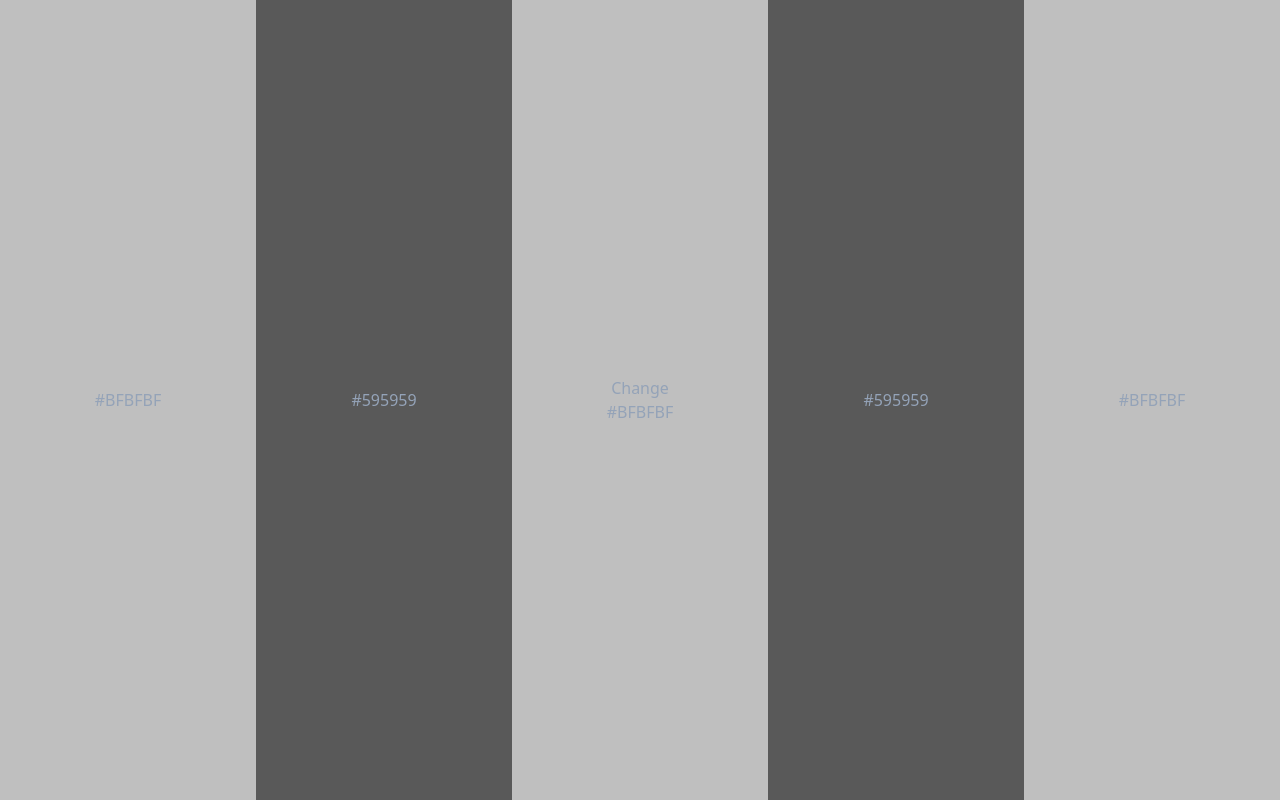
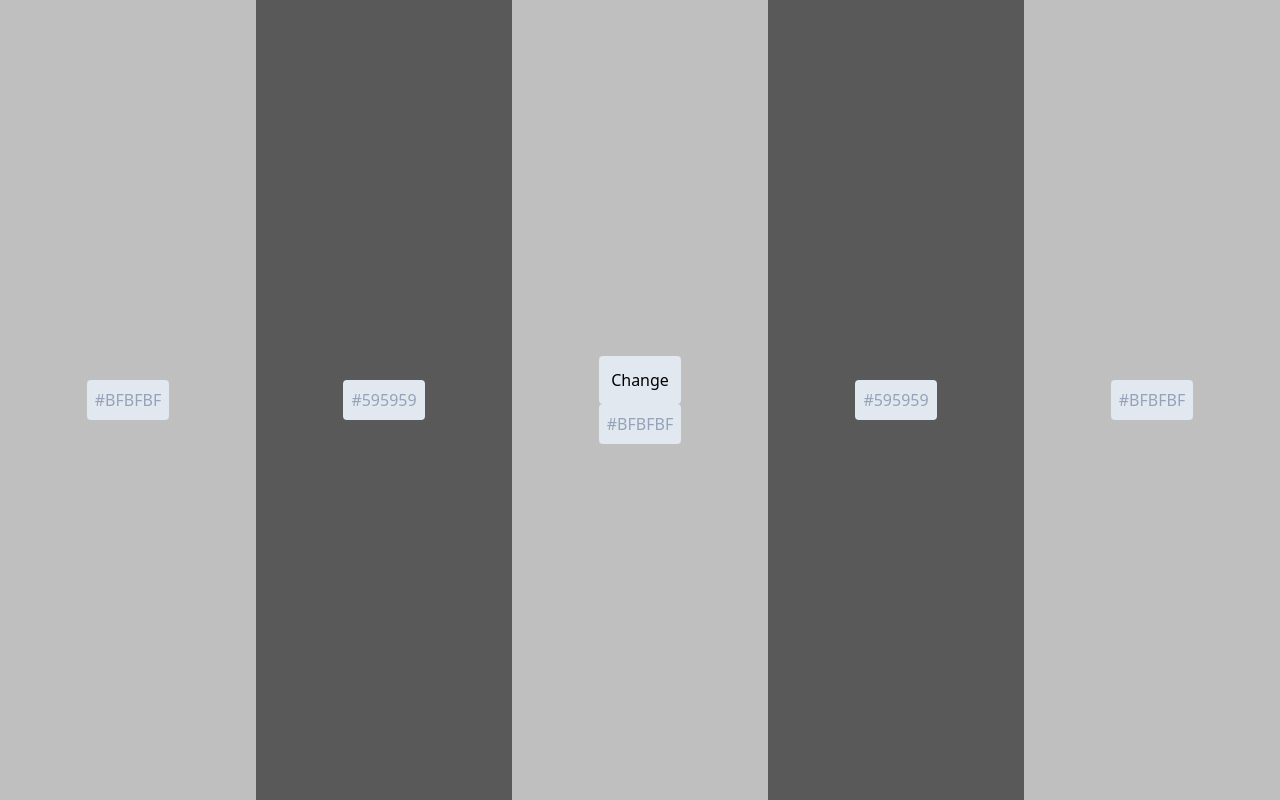
Before and after one commit to Joao20Victor/change-palette, a Next.js app: page / in a window 1280 px wide. Built offline with nearby package versions, Linux system fonts and the light colour scheme.

Commit message:
ajustando o design

```diff
--- a/src/app/page.tsx
+++ b/src/app/page.tsx
@@ -1,6 +1,6 @@
 'use client'
 import {useState} from 'react'
-import Algo from "./components/Color"
+import Color from "./components/Color"
 
 export default function Home() {
   const palettes = [
@@ -79,22 +79,22 @@ export default function Home() {
 
   return (
     <div className='flex h-screen' >
-      <Algo bgcolor={color1} >
-        {color1}
-      </Algo>
-      <Algo bgcolor={color2} >
-        {color2}
-      </Algo>
-      <Algo bgcolor={color3} >
-        <button onClick={Change} >Change</button>
-        {color3}
-      </Algo>
-      <Algo bgcolor={color4} >
-        {color4}
-      </Algo>
-      <Algo bgcolor={color5} >
-        {color5}
-      </Algo>
+      <Color bgcolor={color1} >
+        <h1 className="bg-slate-200 p-2 rounded" >{color1}</h1>
+      </Color>
+      <Color bgcolor={color2} >
+        <h1 className="bg-slate-200 p-2 rounded" >{color2}</h1>
+      </Color>
+      <Color bgcolor={color3} >
+        <button className="p-3 bg-slate-200 text-black rounded" onClick={Change} >Change</button>
+        <h1 className="bg-slate-200 p-2 rounded" >{color3}</h1>
+      </Color>
+      <Color bgcolor={color4} >
+        <h1 className="bg-slate-200 p-2 rounded" >{color4}</h1>
+      </Color>
+      <Color bgcolor={color5} >
+        <h1 className="bg-slate-200 p-2 rounded" >{color5}</h1>
+      </Color>
     </div>
   )
 }
```
